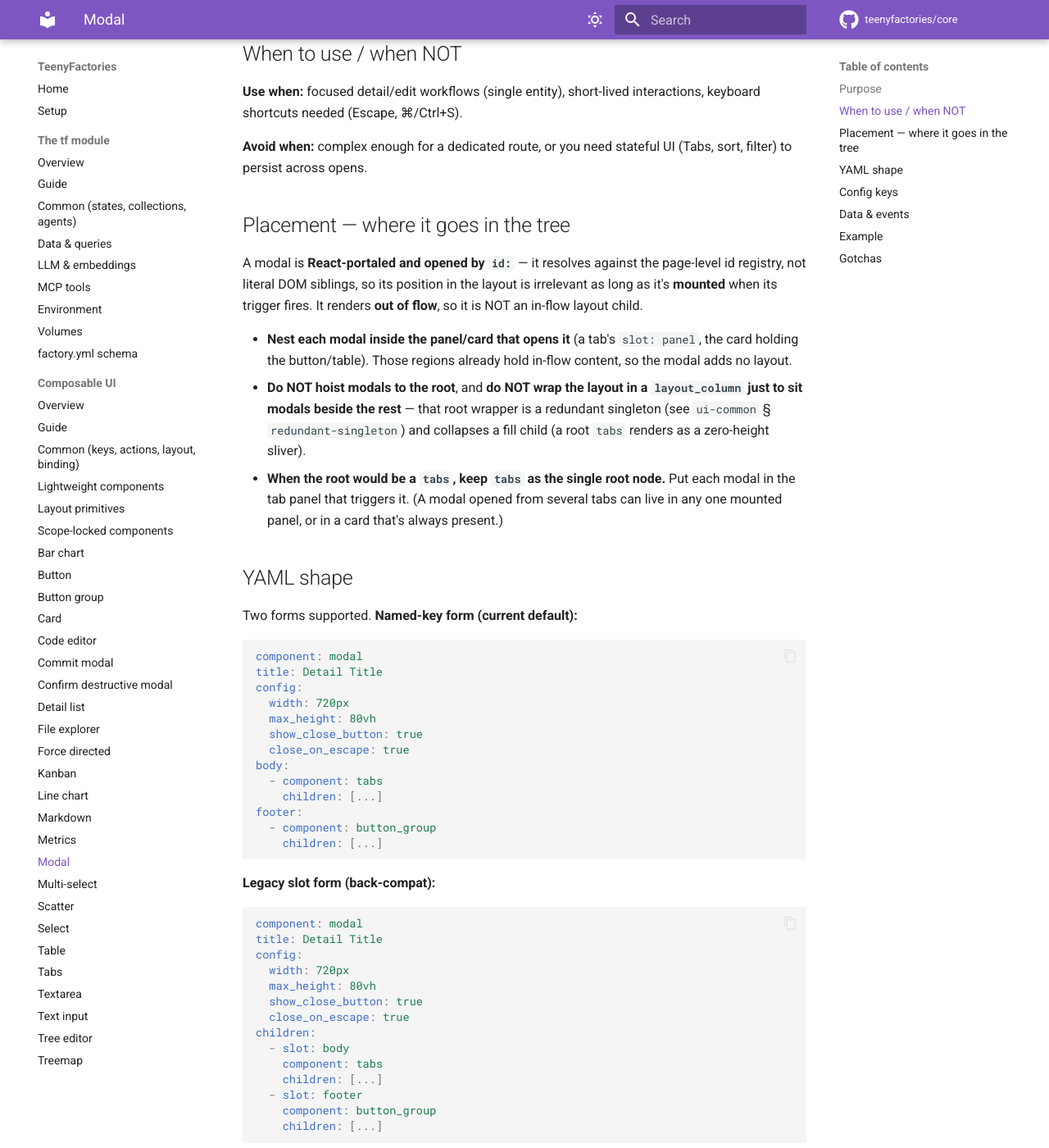
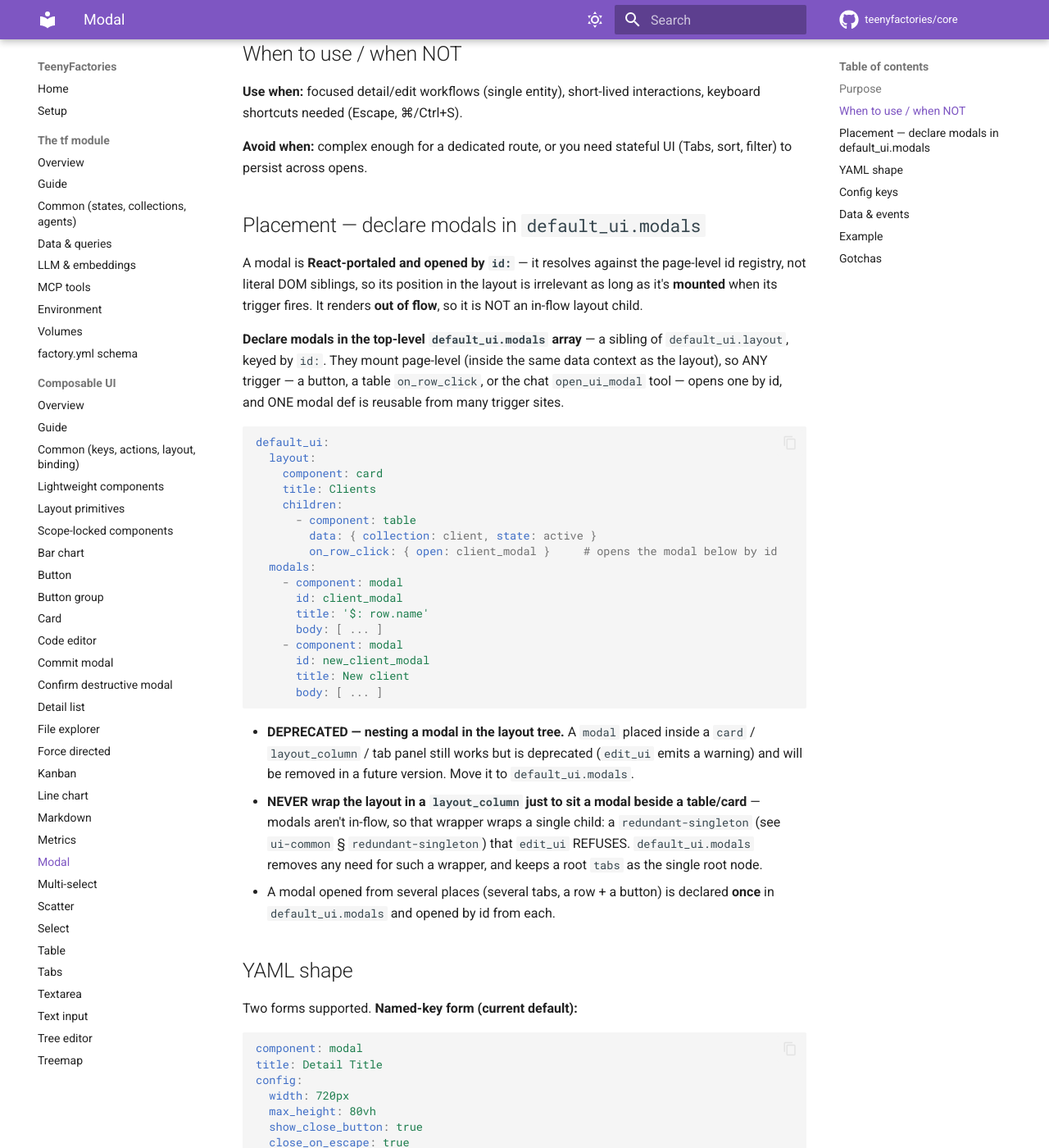
Before and after one commit to teenyfactories/core, an MkDocs documentation site: the page built from docs/reference/ui-modal.md, in a window 1280 px wide and 1400 px high, scrolled down 325 px. Shown: the whole window at 82% size. Built offline with MkDocs 1.6.1 and Material for MkDocs 9.7.7, drawn with Linux system fonts in a browser that asks for light colours; comment, search, counter and statistics services are not loaded.

Commit message:
docs(reference): sync composable-ui modal + on_row_click reference
Mirror of orchestrator reference edits (regen-bundles): default_ui.modals as the
page-level home for modals, redundant-singleton escape, misplaced-under-config
(on_row_click must be top-level, not inside config:), factory-yaml skeleton.

````diff
--- a/docs/reference/ui-modal.md
+++ b/docs/reference/ui-modal.md
@@ -10,13 +10,35 @@ A surface that opens and closes over the main page, commonly for editing detail
 
 **Avoid when:** complex enough for a dedicated route, or you need stateful UI (Tabs, sort, filter) to persist across opens.
 
-## Placement — where it goes in the tree
+## Placement — declare modals in `default_ui.modals`
 
 A modal is **React-portaled and opened by `id:`** — it resolves against the page-level id registry, not literal DOM siblings, so its position in the layout is irrelevant as long as it's **mounted** when its trigger fires. It renders **out of flow**, so it is NOT an in-flow layout child.
 
-- **Nest each modal inside the panel/card that opens it** (a tab's `slot: panel`, the card holding the button/table). Those regions already hold in-flow content, so the modal adds no layout.
-- **Do NOT hoist modals to the root**, and **do NOT wrap the layout in a `layout_column` just to sit modals beside the rest** — that root wrapper is a redundant singleton (see `ui-common` § `redundant-singleton`) and collapses a fill child (a root `tabs` renders as a zero-height sliver).
-- **When the root would be a `tabs`, keep `tabs` as the single root node.** Put each modal in the tab panel that triggers it. (A modal opened from several tabs can live in any one mounted panel, or in a card that's always present.)
+**Declare modals in the top-level `default_ui.modals` array** — a sibling of `default_ui.layout`, keyed by `id:`. They mount page-level (inside the same data context as the layout), so ANY trigger — a button, a table `on_row_click`, or the chat `open_ui_modal` tool — opens one by id, and ONE modal def is reusable from many trigger sites.
+
+```yaml
+default_ui:
+  layout:
+    component: card
+    title: Clients
+    children:
+      - component: table
+        data: { collection: client, state: active }
+        on_row_click: { open: client_modal }     # opens the modal below by id
+  modals:
+    - component: modal
+      id: client_modal
+      title: '$: row.name'
+      body: [ ... ]
+    - component: modal
+      id: new_client_modal
+      title: New client
+      body: [ ... ]
+```
+
+- **DEPRECATED — nesting a modal in the layout tree.** A `modal` placed inside a `card` / `layout_column` / tab panel still works but is deprecated (`edit_ui` emits a warning) and will be removed in a future version. Move it to `default_ui.modals`.
+- **NEVER wrap the layout in a `layout_column` just to sit a modal beside a table/card** — modals aren't in-flow, so that wrapper wraps a single child: a `redundant-singleton` (see `ui-common` § `redundant-singleton`) that `edit_ui` REFUSES. `default_ui.modals` removes any need for such a wrapper, and keeps a root `tabs` as the single root node.
+- A modal opened from several places (several tabs, a row + a button) is declared **once** in `default_ui.modals` and opened by id from each.
 
 ## YAML shape
 
````
Also changed, not shown: docs/reference/factory-yaml.md (+7 -2 lines), docs/reference/ui-common.md (+23 -3 lines), docs/reference/ui-table.md (+14 -8 lines).
